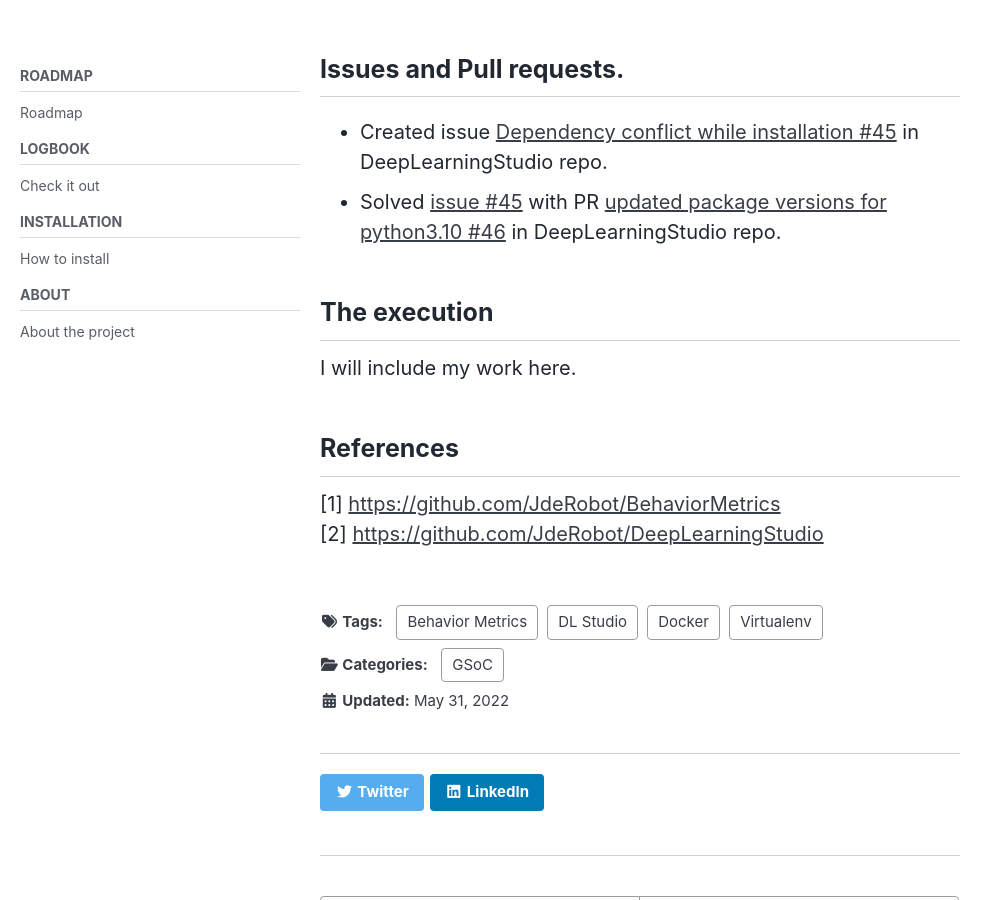
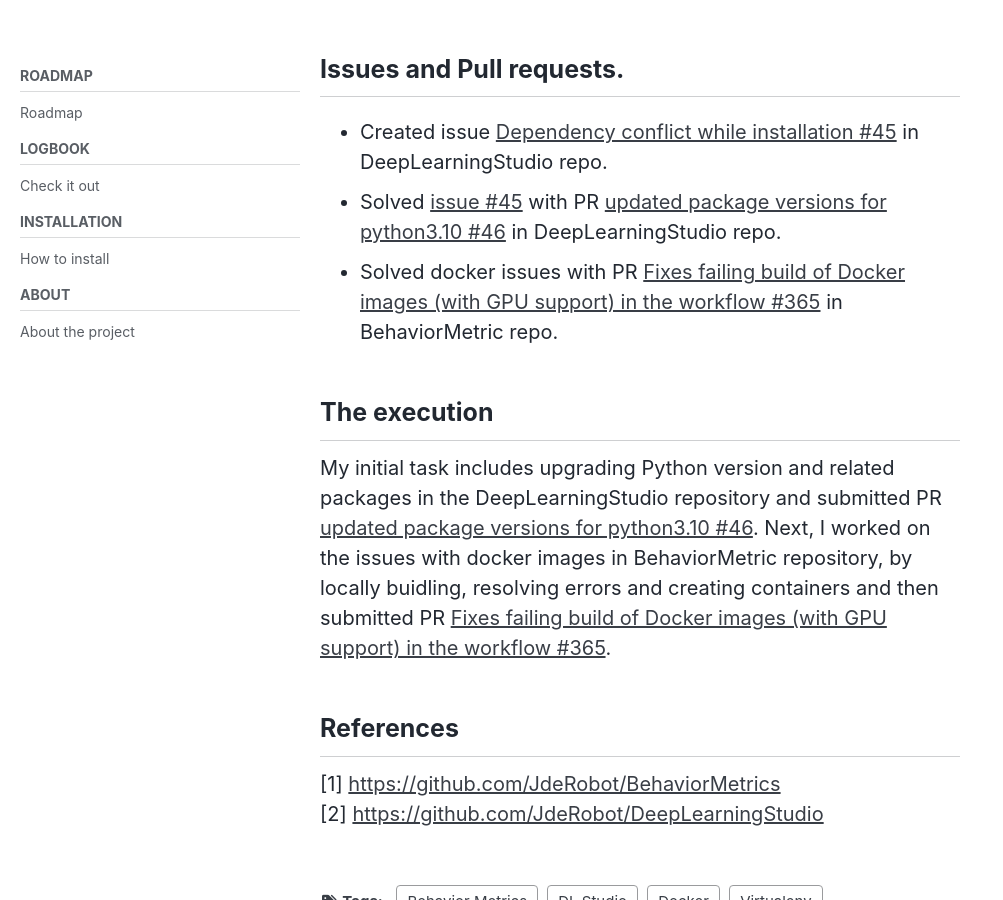
Before and after one commit to TheRoboticsClub/gsoc2022-Nikhil_Paliwal, a Jekyll site: the page built from docs/_posts/2022-05-31-Community-Bonding-Week-2.md, in a window 1280 px wide and 900 px high, scrolled down 1077 px. Shown: the whole window, without its empty margins (0-1003 px from the left). Built offline with Jekyll 4.4.1, drawn with Linux system fonts in a browser that asks for light colours; cached includes are drawn as plain includes; nearby versions of some CDN libraries.

Commit message:
Updates about docker task

```diff
--- a/docs/_posts/2022-05-31-Community-Bonding-Week-2.md
+++ b/docs/_posts/2022-05-31-Community-Bonding-Week-2.md
@@ -30,7 +30,7 @@ Through the discussion, we identify potential issues which need to be worked on
 ## Objectives
 
 - [X] Resolve dependency issue on DeepLearningStudio's virtual environment installation
-- [ ] Fix Dockerfiles to build the workflow in Behavior Metric
+- [X] Fix Dockerfiles to build the workflow in Behavior Metric
 - [ ] Explore the `show_pilots.py` script and report the relevance of it for the project
 - [ ] Update the `PilotNet` (PyTorch) model to use new dataset in DeepLearningStudio [2]
 - [ ] Implement evaluation on the validation set in training scripts of models
@@ -38,10 +38,12 @@ Through the discussion, we identify potential issues which need to be worked on
 ## Issues and Pull requests.
 * Created issue [Dependency conflict while installation #45](https://github.com/JdeRobot/DeepLearningStudio/issues/45) in DeepLearningStudio repo.
 * Solved [issue #45](https://github.com/JdeRobot/DeepLearningStudio/issues/45) with PR [updated package versions for python3.10 #46](https://github.com/JdeRobot/DeepLearningStudio/pull/46) in DeepLearningStudio repo.
+* Solved docker issues with PR [Fixes failing build of Docker images (with GPU support) in the workflow #365](https://github.com/JdeRobot/BehaviorMetrics/pull/365) in BehaviorMetric repo.
 
 ## The execution
 
-I will include my work here.
+My initial task includes upgrading Python version and related packages in the DeepLearningStudio repository and submitted PR [updated package versions for python3.10 #46](https://github.com/JdeRobot/DeepLearningStudio/pull/46). Next, I worked on the issues with docker images in BehaviorMetric repository, by locally buidling, resolving errors and creating containers and then submitted PR [Fixes failing build of Docker images (with GPU support) in the workflow #365](https://github.com/JdeRobot/BehaviorMetrics/pull/365).
+
 
 ## References
 
```
